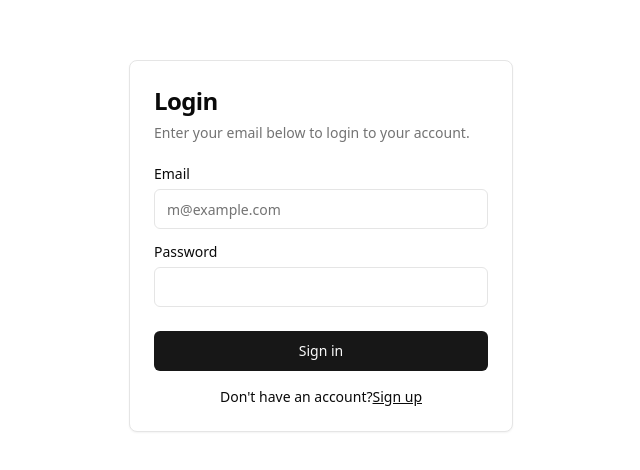
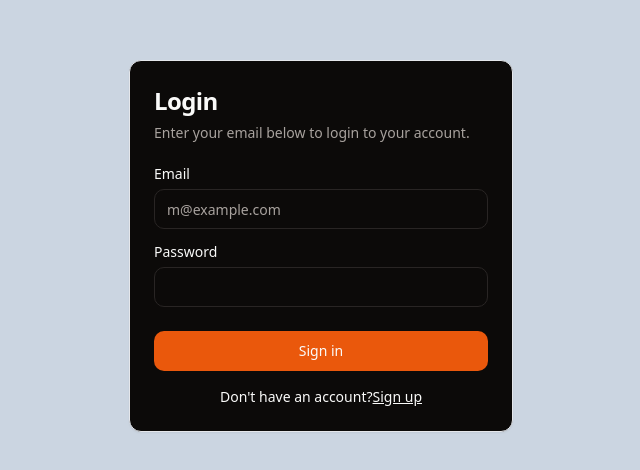
Before and after one commit to raj-27/elib-dashboard, a React (Vite) app: page /auth/login in a window 1280 px wide. Shown: the part 154-624 px from the top of the page, without its empty margins (319-959 px from the left). Built offline with nearby package versions, Linux system fonts and the light colour scheme.

Commit message:
Working on darkmode

```diff
--- a/package.json
+++ b/package.json
@@ -14,6 +14,7 @@
     "@radix-ui/react-dropdown-menu": "^2.0.6",
     "@radix-ui/react-label": "^2.0.2",
     "@radix-ui/react-slot": "^1.0.2",
+    "@radix-ui/react-switch": "^1.0.3",
     "@radix-ui/react-toast": "^1.1.5",
     "@tanstack/react-query": "^5.32.1",
     "axios": "^1.6.8",
--- a/src/Layouts/DashboardLayout.tsx
+++ b/src/Layouts/DashboardLayout.tsx
@@ -19,17 +19,30 @@ import {
 } from '@/components/ui/dropdown-menu';
 import { Input } from '@/components/ui/input';
 import { Sheet, SheetContent, SheetTrigger } from '@/components/ui/sheet';
-import { Link, Navigate, Outlet } from 'react-router-dom';
+import { Link, NavLink, Navigate, Outlet } from 'react-router-dom';
 import useTokenStore from '@/store';
+import { Switch } from '@/components/ui/switch';
+import { Label } from '@/components/ui/label';
+import { useTheme } from '@/components/theme-provider';
 
 const DashboardLayout = () => {
     const { token, setToken } = useTokenStore((state) => state);
+    const { setTheme, theme } = useTheme();
+    console.log(theme);
     if (!token) {
         return <Navigate to={'/auth/login'} replace />;
     }
 
     const handleLogout = () => {
         setToken('');
+    };
+
+    const handleTheme = () => {
+        if (theme === 'dark') {
+            setTheme('light');
+        } else if (theme === 'light') {
+            setTheme('dark');
+        }
     };
 
     return (
@@ -55,18 +68,26 @@ const DashboardLayout = () => {
                     </div>
                     <div className="flex-1">
                         <nav className="grid items-start px-2 text-sm font-medium lg:px-4">
-                            <Link
+                            <NavLink
                                 to="/dashboard/home"
-                                className="flex items-center gap-3 rounded-lg px-3 py-2 text-muted-foreground transition-all hover:text-primary">
+                                className={({ isActive }) => {
+                                    return `flex items-center gap-3 rounded-lg px-3 py-2 text-muted-foreground transition-all hover:text-primary ${
+                                        isActive && 'bg-muted'
+                                    }`;
+                                }}>
                                 <Home className="h-4 w-4" />
                                 Home
-                            </Link>
-                            <Link
+                            </NavLink>
+                            <NavLink
                                 to="/dashboard/books"
-                                className="flex items-center gap-3 rounded-lg bg-muted px-3 py-2 text-primary transition-all hover:text-primary">
+                                className={({ isActive }) => {
+                                    return `flex items-center gap-3 rounded-lg px-3 py-2 text-muted-foreground transition-all hover:text-primary ${
+                                        isActive && 'bg-muted'
+                                    } `;
+                                }}>
                                 <Package className="h-4 w-4" />
                                 Books
-                            </Link>
+                            </NavLink>
                         </nav>
                     </div>
                 </div>
@@ -120,6 +141,10 @@ const DashboardLayout = () => {
                             </div>
                         </form>
                     </div>
+                    <div className="flex  justify-center items-center space-x-2">
+                        <Switch id="modes" onClick={handleTheme} />
+                        <Label htmlFor="modes">Dark</Label>
+                    </div>
                     <DropdownMenu>
                         <DropdownMenuTrigger asChild>
                             <Button
--- /dev/null
+++ b/src/components/theme-provider.tsx
@@ -0,0 +1,74 @@
+import { createContext, useContext, useEffect, useState } from 'react';
+
+type Theme = 'dark' | 'light' | 'system';
+
+type ThemeProviderProps = {
+    children: React.ReactNode;
+    defaultTheme?: Theme;
+    storageKey?: string;
+};
+
+type ThemeProviderState = {
+    theme: Theme;
+    setTheme: (theme: Theme) => void;
+};
+
+const initialState: ThemeProviderState = {
+    theme: 'system',
+    setTheme: () => null,
+};
+
+const ThemeProviderContext = createContext<ThemeProviderState>(initialState);
+
+export function ThemeProvider({
+    children,
+    defaultTheme = 'system',
+    storageKey = 'vite-ui-theme',
+    ...props
+}: ThemeProviderProps) {
+    const [theme, setTheme] = useState<Theme>(
+        () => (localStorage.getItem(storageKey) as Theme) || defaultTheme
+    );
+
+    useEffect(() => {
+        const root = window.document.documentElement;
+
+        root.classList.remove('light', 'dark');
+
+        if (theme === 'system') {
+            const systemTheme = window.matchMedia(
+                '(prefers-color-scheme: dark)'
+            ).matches
+                ? 'dark'
+                : 'light';
+
+            root.classList.add(systemTheme);
+            return;
+        }
+
+        root.classList.add(theme);
+    }, [theme]);
+
+    const value = {
+        theme,
+        setTheme: (theme: Theme) => {
+            localStorage.setItem(storageKey, theme);
+            setTheme(theme);
+        },
+    };
+
+    return (
+        <ThemeProviderContext.Provider {...props} value={value}>
+            {children}
+        </ThemeProviderContext.Provider>
+    );
+}
+
+export const useTheme = () => {
+    const context = useContext(ThemeProviderContext);
+
+    if (context === undefined)
+        throw new Error('useTheme must be used within a ThemeProvider');
+
+    return context;
+};
--- /dev/null
+++ b/src/components/ui/switch.tsx
@@ -0,0 +1,29 @@
+"use client"
+
+import * as React from "react"
+import * as SwitchPrimitives from "@radix-ui/react-switch"
+
+import { cn } from "@/lib/utils"
+
+const Switch = React.forwardRef<
+  React.ElementRef<typeof SwitchPrimitives.Root>,
+  React.ComponentPropsWithoutRef<typeof SwitchPrimitives.Root>
+>(({ className, ...props }, ref) => (
+  <SwitchPrimitives.Root
+    className={cn(
+      "peer inline-flex h-6 w-11 shrink-0 cursor-pointer items-center rounded-full border-2 border-transparent transition-colors focus-visible:outline-none focus-visible:ring-2 focus-visible:ring-ring focus-visible:ring-offset-2 focus-visible:ring-offset-background disabled:cursor-not-allowed disabled:opacity-50 data-[state=checked]:bg-primary data-[state=unchecked]:bg-input",
+      className
+    )}
+    {...props}
+    ref={ref}
+  >
+    <SwitchPrimitives.Thumb
+      className={cn(
+        "pointer-events-none block h-5 w-5 rounded-full bg-background shadow-lg ring-0 transition-transform data-[state=checked]:translate-x-5 data-[state=unchecked]:translate-x-0"
+      )}
+    />
+  </SwitchPrimitives.Root>
+))
+Switch.displayName = SwitchPrimitives.Root.displayName
+
+export { Switch }
--- a/src/index.css
+++ b/src/index.css
@@ -2,75 +2,50 @@
   @tailwind components;
   @tailwind utilities;
 
+
 @layer base {
   :root {
     --background: 0 0% 100%;
-      --foreground: 0 0% 3.9%;
-
+    --foreground: 20 14.3% 4.1%;
     --card: 0 0% 100%;
-      --card-foreground: 0 0% 3.9%;
-
+    --card-foreground: 20 14.3% 4.1%;
     --popover: 0 0% 100%;
-      --popover-foreground: 0 0% 3.9%;
-
-      --primary: 0 0% 9%;
-      --primary-foreground: 0 0% 98%;
-
-      --secondary: 0 0% 96.1%;
-      --secondary-foreground: 0 0% 9%;
-
-      --muted: 0 0% 96.1%;
-      --muted-foreground: 0 0% 45.1%;
-
-      --accent: 0 0% 96.1%;
-      --accent-foreground: 0 0% 9%;
-
+    --popover-foreground: 20 14.3% 4.1%;
+    --primary: 24.6 95% 53.1%;
+    --primary-foreground: 60 9.1% 97.8%;
+    --secondary: 60 4.8% 95.9%;
+    --secondary-foreground: 24 9.8% 10%;
+    --muted: 60 4.8% 95.9%;
+    --muted-foreground: 25 5.3% 44.7%;
+    --accent: 60 4.8% 95.9%;
+    --accent-foreground: 24 9.8% 10%;
     --destructive: 0 84.2% 60.2%;
-      --destructive-foreground: 0 0% 98%;
-
-      --border: 0 0% 89.8%;
-      --input: 0 0% 89.8%;
-      --ring: 0 0% 3.9%;
-
-      --radius: 0.5rem;
+    --destructive-foreground: 60 9.1% 97.8%;
+    --border: 20 5.9% 90%;
+    --input: 20 5.9% 90%;
+    --ring: 24.6 95% 53.1%;
+    --radius: 0.75rem;
   }
 
   .dark {
-      --background: 0 0% 3.9%;
-      --foreground: 0 0% 98%;
-
-      --card: 0 0% 3.9%;
-      --card-foreground: 0 0% 98%;
-
-      --popover: 0 0% 3.9%;
-      --popover-foreground: 0 0% 98%;
-
-      --primary: 0 0% 98%;
-      --primary-foreground: 0 0% 9%;
-
-      --secondary: 0 0% 14.9%;
-      --secondary-foreground: 0 0% 98%;
-
-      --muted: 0 0% 14.9%;
-      --muted-foreground: 0 0% 63.9%;
-
-      --accent: 0 0% 14.9%;
-      --accent-foreground: 0 0% 98%;
-
-      --destructive: 0 62.8% 30.6%;
-      --destructive-foreground: 0 0% 98%;
-
-      --border: 0 0% 14.9%;
-      --input: 0 0% 14.9%;
-      --ring: 0 0% 83.1%;
+    --background: 20 14.3% 4.1%;
+    --foreground: 60 9.1% 97.8%;
+    --card: 20 14.3% 4.1%;
+    --card-foreground: 60 9.1% 97.8%;
+    --popover: 20 14.3% 4.1%;
+    --popover-foreground: 60 9.1% 97.8%;
+    --primary: 20.5 90.2% 48.2%;
+    --primary-foreground: 60 9.1% 97.8%;
+    --secondary: 12 6.5% 15.1%;
+    --secondary-foreground: 60 9.1% 97.8%;
+    --muted: 12 6.5% 15.1%;
+    --muted-foreground: 24 5.4% 63.9%;
+    --accent: 12 6.5% 15.1%;
+    --accent-foreground: 60 9.1% 97.8%;
+    --destructive: 0 72.2% 50.6%;
+    --destructive-foreground: 60 9.1% 97.8%;
+    --border: 12 6.5% 15.1%;
+    --input: 12 6.5% 15.1%;
+    --ring: 20.5 90.2% 48.2%;
   }
 }
-
-  @layer base {
-    * {
-      @apply border-border;
-    }
-    body {
-      @apply bg-background text-foreground;
-    }
-  }
--- a/src/main.tsx
+++ b/src/main.tsx
@@ -5,14 +5,17 @@ import { RouterProvider } from 'react-router-dom';
 import { router } from './router.tsx';
 import './index.css';
 import { Toaster } from 'react-hot-toast';
+import { ThemeProvider } from './components/theme-provider.tsx';
 
 const queryClient = new QueryClient();
 
 ReactDOM.createRoot(document.getElementById('root')!).render(
     <React.StrictMode>
-        <QueryClientProvider client={queryClient}>
-            <Toaster />
-            <RouterProvider router={router} />
-        </QueryClientProvider>
+        <ThemeProvider defaultTheme="dark" storageKey="vite-ui-theme">
+            <QueryClientProvider client={queryClient}>
+                <Toaster />
+                <RouterProvider router={router} />
+            </QueryClientProvider>
+        </ThemeProvider>
     </React.StrictMode>
 );
--- a/src/pages/LoginPage.tsx
+++ b/src/pages/LoginPage.tsx
@@ -55,7 +55,7 @@ const LoginPage = () => {
     };
 
     return (
-        <section className="flex justify-center items-center h-screen">
+        <section className="flex justify-center items-center h-screen dark:bg-slate-300">
             <Card className="w-full max-w-sm">
                 <CardHeader>
                     <CardTitle className="text-2xl">Login</CardTitle>
```
Also changed, not shown: 1 other file (tests, documents, lock files or other folders). Lines whose indentation alone changed are shown as unchanged.
